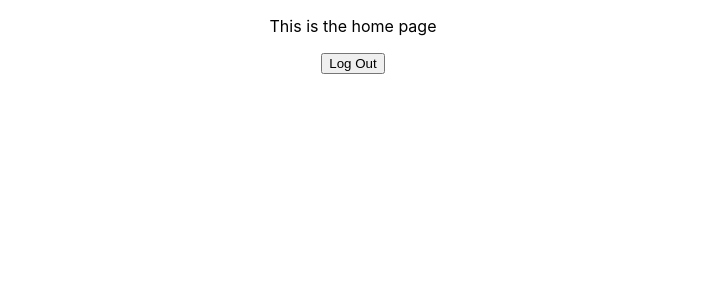
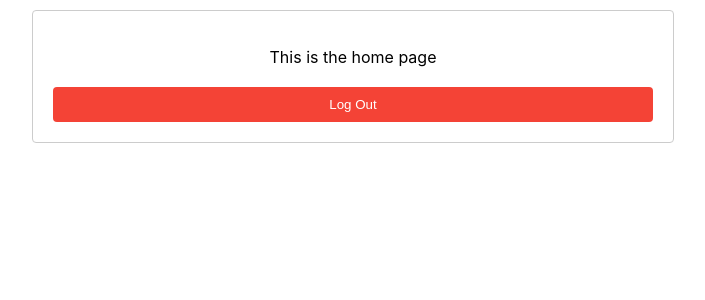
Before and after one commit to davidrapoport/dabc-camps, a React (Create React App) app in the folder dabc/: page /home in a window 1280 px wide. Shown: the top 300 px of the page, without its empty margins (287-992 px from the left). Built offline with nearby package versions, Linux system fonts and the light colour scheme; no server answers; sample sign-in values are in the browser's storage.

Commit message:
added classNames to Home for css, changed margin in Home.css cause it was glued to the top

```diff
--- a/dabc/src/components/Home.css
+++ b/dabc/src/components/Home.css
@@ -1,6 +1,6 @@
 .home-page {
   max-width: 600px;
-  margin: 0 auto;
+  margin: 10px auto;
   padding: 20px;
   border: 1px solid #ccc;
   border-radius: 4px;
--- a/dabc/src/components/Home.jsx
+++ b/dabc/src/components/Home.jsx
@@ -1,6 +1,7 @@
 import { useState } from "react";
 import { getAuth, onAuthStateChanged, signOut } from "firebase/auth";
 import { useNavigate } from "react-router-dom";
+import "./Home.css";
 
 const Home = () => {
   const [isLoggedIn, setIsLoggedIn] = useState(false);
@@ -20,15 +21,13 @@ const Home = () => {
       .then(() => {
         navigate("/login");
       })
-      .catch((err) => {
-
-      });
+      .catch((err) => {});
   };
 
   return isLoggedIn ? (
-    <div>
+    <div className="home-page">
       <p>This is the home page</p>
-      <button onClick={logOut}>Log Out</button>
+      <button onClick={logOut} className="logout-button">Log Out</button>
     </div>
   ) : (
     <></>
```
